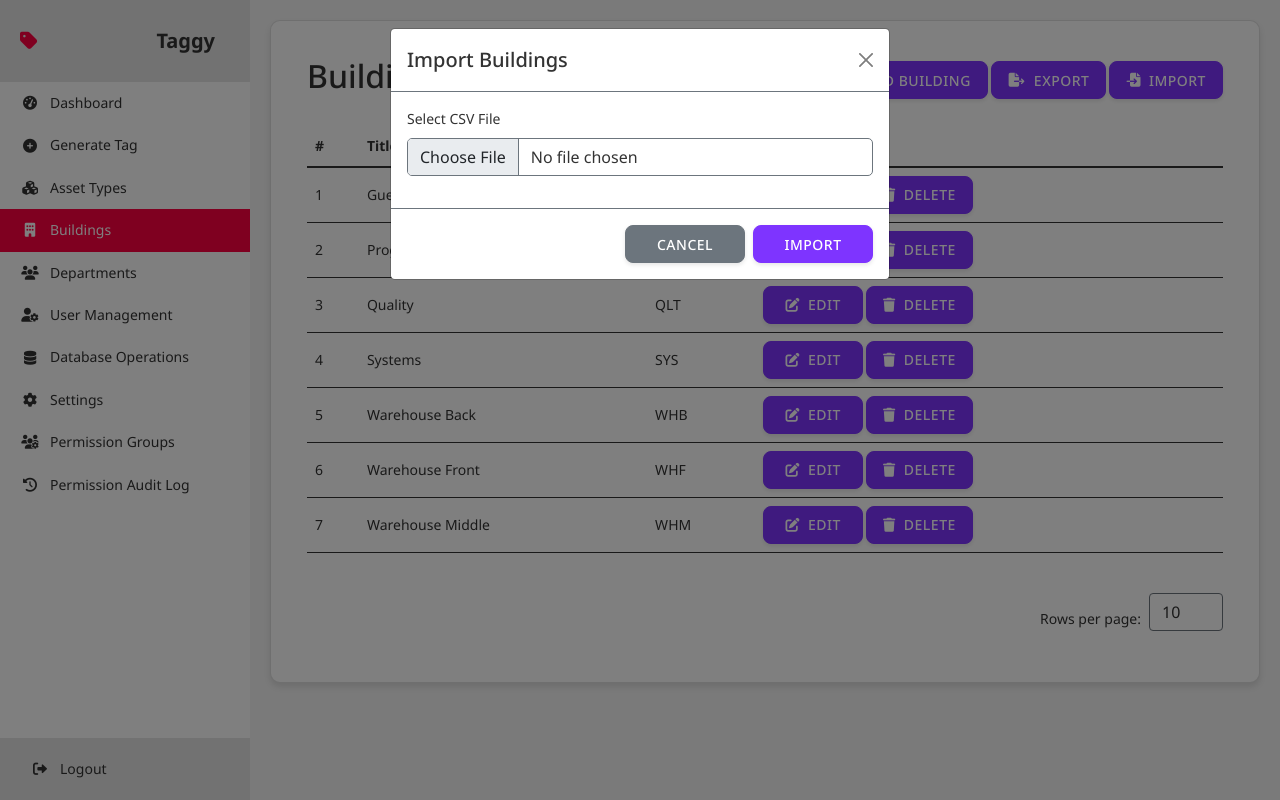
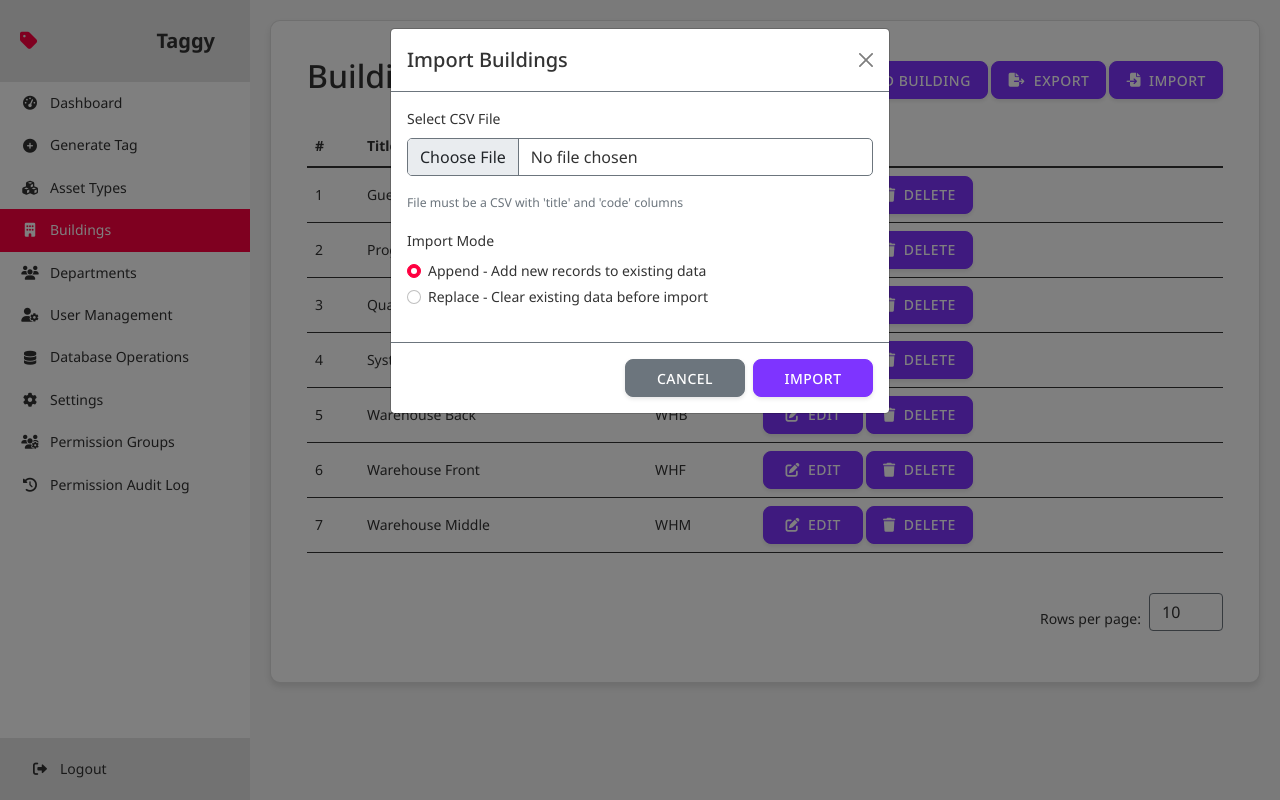
Before and after one commit to amworx/tagger, a Flask app: page /building_list in a window 1280 px wide, after a click on "IMPORT". Run offline with Flask 2, Linux system fonts and the light colour scheme; a user stored in the database is signed in; data comes from the database, SQL or seed files in the repository; some libraries are stand-ins or nearby versions.

Commit message:
table import fix

```diff
--- a/app/routes/routes.py
+++ b/app/routes/routes.py
@@ -546,6 +546,47 @@ def export_department():
         headers={'Content-Disposition': 'attachment; filename=departments.csv'}
     )
 
+def import_data(model_class, data):
+    """
+    Generic function to import data with validation and duplicate checking
+    Returns: (success_count, duplicate_count, error_count, errors)
+    """
+    success_count = 0
+    duplicate_count = 0
+    error_count = 0
+    errors = []
+
+    # Get existing records for duplicate checking
+    existing_records = {(r.title.lower(), r.code.upper()): r for r in model_class.query.all()}
+
+    for row in data:
+        try:
+            # Normalize data for comparison
+            title = row['title'].strip()
+            code = row['code'].strip().upper()
+
+            # Check for required fields
+            if not title or not code:
+                error_count += 1
+                errors.append(f"Row skipped: Missing title or code")
+                continue
+
+            # Check for duplicates
+            if (title.lower(), code) in existing_records:
+                duplicate_count += 1
+                continue
+
+            # Create new record
+            record = model_class(title=title, code=code)
+            db.session.add(record)
+            success_count += 1
+
+        except Exception as e:
+            error_count += 1
+            errors.append(f"Error processing row: {str(e)}")
+
+    return success_count, duplicate_count, error_count, errors
+
 @bp.route('/import_asset_type', methods=['POST'])
 @login_required
 @requires_permission('asset_types', PermissionType.WRITE)
@@ -558,15 +599,40 @@ def import_asset_type():
         return jsonify({'success': False, 'error': 'Please upload a CSV file'})
 
     try:
+        # Read CSV file
         stream = StringIO(file.stream.read().decode("UTF8"), newline=None)
         reader = csv.DictReader(stream)
 
-        for row in reader:
-            asset_type = AssetType(title=row['title'], code=row['code'])
-            db.session.add(asset_type)
+        # Validate CSV structure
+        required_fields = ['title', 'code']
+        if not all(field in reader.fieldnames for field in required_fields):
+            return jsonify({
+                'success': False,
+                'error': f'CSV must contain the following columns: {", ".join(required_fields)}'
+            })
+
+        # Get import mode from request
+        mode = request.form.get('mode', 'append')
+        if mode == 'replace':
+            # Clear existing data
+            AssetType.query.delete()
+
+        # Import data
+        success_count, duplicate_count, error_count, errors = import_data(AssetType, list(reader))
 
         db.session.commit()
-        return jsonify({'success': True})
+
+        return jsonify({
+            'success': True,
+            'message': f'Import completed: {success_count} records added, {duplicate_count} duplicates skipped, {error_count} errors',
+            'details': {
+                'success_count': success_count,
+                'duplicate_count': duplicate_count,
+                'error_count': error_count,
+                'errors': errors
+            }
+        })
+
     except Exception as e:
         db.session.rollback()
         return jsonify({'success': False, 'error': str(e)})
--- a/app/templates/list_view.html
+++ b/app/templates/list_view.html
@@ -129,6 +129,24 @@
                     <div class="mb-3">
                         <label for="importFile" class="form-label">Select CSV File</label>
                         <input type="file" class="form-control" id="importFile" accept=".csv" required>
+                        <small class="text-muted">
+                            File must be a CSV with 'title' and 'code' columns
+                        </small>
+                    </div>
+                    <div class="mb-3">
+                        <label class="form-label">Import Mode</label>
+                        <div class="form-check">
+                            <input class="form-check-input" type="radio" name="importMode" id="appendMode" value="append" checked>
+                            <label class="form-check-label" for="appendMode">
+                                Append - Add new records to existing data
+                            </label>
+                        </div>
+                        <div class="form-check">
+                            <input class="form-check-input" type="radio" name="importMode" id="replaceMode" value="replace">
+                            <label class="form-check-label" for="replaceMode">
+                                Replace - Clear existing data before import
+                            </label>
+                        </div>
                     </div>
                 </form>
             </div>
@@ -172,7 +190,19 @@ function exportTable() {
 function importTable() {
     const formData = new FormData();
     const fileInput = document.getElementById('importFile');
+    const mode = document.querySelector('input[name="importMode"]:checked').value;
+
+    if (!fileInput.files.length) {
+        alert('Please select a file to import');
+        return;
+    }
+
     formData.append('file', fileInput.files[0]);
+    formData.append('mode', mode);
+
+    if (mode === 'replace' && !confirm('Are you sure you want to replace all existing data? This cannot be undone.')) {
+        return;
+    }
 
     fetch("{{ url_for('main.import_' + model_name) }}", {
         method: 'POST',
@@ -181,6 +211,10 @@ function importTable() {
     .then(response => response.json())
     .then(data => {
         if (data.success) {
+            alert(data.message);
+            if (data.details.errors.length > 0) {
+                console.log('Import errors:', data.details.errors);
+            }
             window.location.reload();
         } else {
             alert(data.error || 'An error occurred during import');
```
